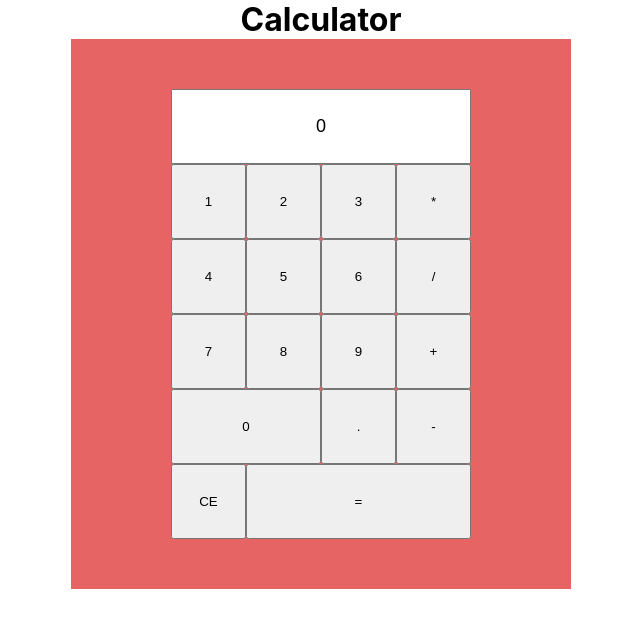
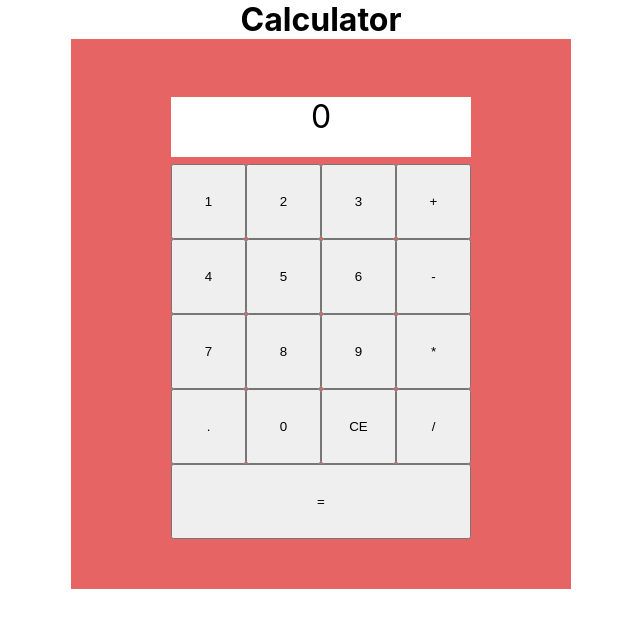
Before and after one commit to UncannyValle/Calcutron, a React (Create React App) app: page / in a window 1280 px wide. Shown: the top 628 px of the page, without its empty margins (319-959 px from the left). Built offline with nearby package versions, Linux system fonts and the light colour scheme.

Commit message:
overhauled it

```diff
--- a/src/App.css
+++ b/src/App.css
@@ -12,19 +12,19 @@ header {
   width: 100%;
   height:100%;
 }
-#zero{
-  grid-column: 1 / span 2;
-}
 
 #equals{
-  grid-column: 2/span 3;
+  grid-column: 1/span 4;
 }
 
 /* Number Pad Component */
 #display{
   grid-column: 1 / span 4;
   margin: 0;
-  font-size: large;
+  font-size: 2rem;
+  background-color: white;
+  height: 80%;
+  align-self: center;
 }
 #number-pad {
   display: grid;
@@ -35,4 +35,5 @@ header {
   width: 500px;
   height: auto;
   padding: 50px;
+  align-items: center;
 }
--- a/src/App.js
+++ b/src/App.js
@@ -4,30 +4,63 @@ import Button from "./components/Button";
 import NumberPad from "./components/NumberPad";
 
 function App() {
-  const [result, setResult] = useState(0);
-  let r = /\./;
+  const [display, setDisplay] = useState("0");
+  const [previous, setPrevious] = useState("");
+  // const [current, setCurrent] = useState("");
+  const [operator, setOperator] = useState("");
 
-  let num1 = 0;
-  let num2 = 0;
+  const addToDisplay = (val) => {
+    setDisplay(display + val);
+  };
+  const addZeroToDisplay = (val) => {
+    if (display !== "") {
+      setDisplay(display + val);
+    }
+  };
+  const addDecimalToDisplay = (val) => {
+    if (display.indexOf(".") === -1) {
+      setDisplay(display + val);
+    }
+  };
+  const clearAll = () => {
+    setDisplay("");
+    setPrevious("");
+    // setCurrent("");
+    setOperator("");
+  };
 
-  const buttonClick = value => {
-    if (value > 0 && result === 0) {
-      number = result;
-      setResult(value + "");
-    } else if (value > 0 && (result > 0 || result === "0.")) {
-      number = result;
-      setResult("" + result + value);
-    } else if (value === "." && r.test(result) === false) {
-      setResult("" + result + value);
-    } else if (value === "clear") {
-      setResult(0);
-    } else if (value === "+") {
+  const addition = () => {
+    setPrevious(display);
+    setDisplay("");
+    setOperator("plus");
+  };
+  const subtraction = () => {
+    setPrevious(display);
+    setDisplay("");
+    setOperator("minus");
+  };
+  const multiplication = () => {
+    setPrevious(display);
+    setDisplay("");
+    setOperator("times");
+  };
+  const division = () => {
+    setPrevious(display);
+    setDisplay("");
+    setOperator("over");
+  };
 
+  const answer = () => {
+    let curr = display;
+    if (operator === "plus") {
+      setDisplay(Number(previous) + Number(curr));
+    } else if (operator === "minus") {
+      setDisplay(Number(previous) - Number(curr));
+    } else if (operator === "times") {
+      setDisplay(Number(previous) * Number(curr));
+    } else if (operator === "over") {
+      setDisplay(Number(previous) / Number(curr));
     }
-
-
-
-    console.log(result);
   };
 
   return (
@@ -37,37 +70,26 @@ function App() {
       </header>
 
       <NumberPad>
-        <input id="display" type="text" readOnly value={result}></input>
-        <Button id={"one"} name={1} clickHandler={() => buttonClick(1)} />
-        <Button id={"two"} name={2} clickHandler={() => buttonClick(2)} />
-        <Button id={"three"} name={3} clickHandler={() => buttonClick(3)} />
-        <Button id={"multiply"} name={"*"} />
-
-        <Button id={"four"} name={4} clickHandler={() => buttonClick(4)} />
-        <Button id={"five"} name={5} clickHandler={() => buttonClick(5)} />
-        <Button id={"six"} name={6} clickHandler={() => buttonClick(6)} />
-        <Button id={"divide"} name={"/"} />
-
-        <Button id={"seven"} name={7} clickHandler={() => buttonClick(7)} />
-        <Button id={"eight"} name={8} clickHandler={() => buttonClick(8)} />
-        <Button id={"nine"} name={9} clickHandler={() => buttonClick(9)} />
-        <Button id={"add"} name={"+"} />
-
-        <Button id={"zero"} name={0} clickHandler={() => buttonClick(0)} />
-        <Button
-          id={"decimal"}
-          name={"."}
-          clickHandler={() => buttonClick(".")}
-        />
-
-        <Button id={"subtract"} name={"-"} />
-        <Button
-          id={"clear"}
-          name={"CE"}
-          clickHandler={() => buttonClick("clear")}
-        />
-
-        <Button id={"equals"} name={"="} />
+        <div id="display">{display}</div>
+        <Button clickHandler={addToDisplay} id={"one"}>
+          1
+        </Button>
+        <Button clickHandler={addToDisplay}id={"two"}>2</Button>
+        <Button clickHandler={addToDisplay}id={"three"}>3</Button>
+        <Button clickHandler={addition}id={"add"}>+</Button>
+        <Button clickHandler={addToDisplay}id={"four"}>4</Button>
+        <Button clickHandler={addToDisplay}id={"five"}>5</Button>
+        <Button clickHandler={addToDisplay}id={"six"}>6</Button>
+        <Button clickHandler={subtraction}id={"subtract"}>-</Button>
+        <Button clickHandler={addToDisplay}id={"seven"}>7</Button>
+        <Button clickHandler={addToDisplay}id={"eight"}>8</Button>
+        <Button clickHandler={addToDisplay}id={"nine"}>9</Button>
+        <Button clickHandler={multiplication}id={"multiply"}>*</Button>
+        <Button clickHandler={addDecimalToDisplay}id={"decimal"}>.</Button>
+        <Button clickHandler={addZeroToDisplay}id={"zero"}>0</Button>
+        <Button clickHandler={clearAll}id={"clear"}>CE</Button>
+        <Button clickHandler={division}id={"divide"}>/</Button>
+        <Button clickHandler={answer}id={"equals"}>=</Button>
       </NumberPad>
     </>
   );
--- a/src/components/Button.js
+++ b/src/components/Button.js
@@ -1,8 +1,8 @@
 import React from "react";
 
 const Button = (props) => (
-  <button className="button" onClick={props.clickHandler} id={props.id} value={props.name}>
-  {props.name}
+  <button className="button" onClick={() => props.clickHandler(props.children)} id={props.id}>
+    {props.children}
   </button>
 );
 
```
